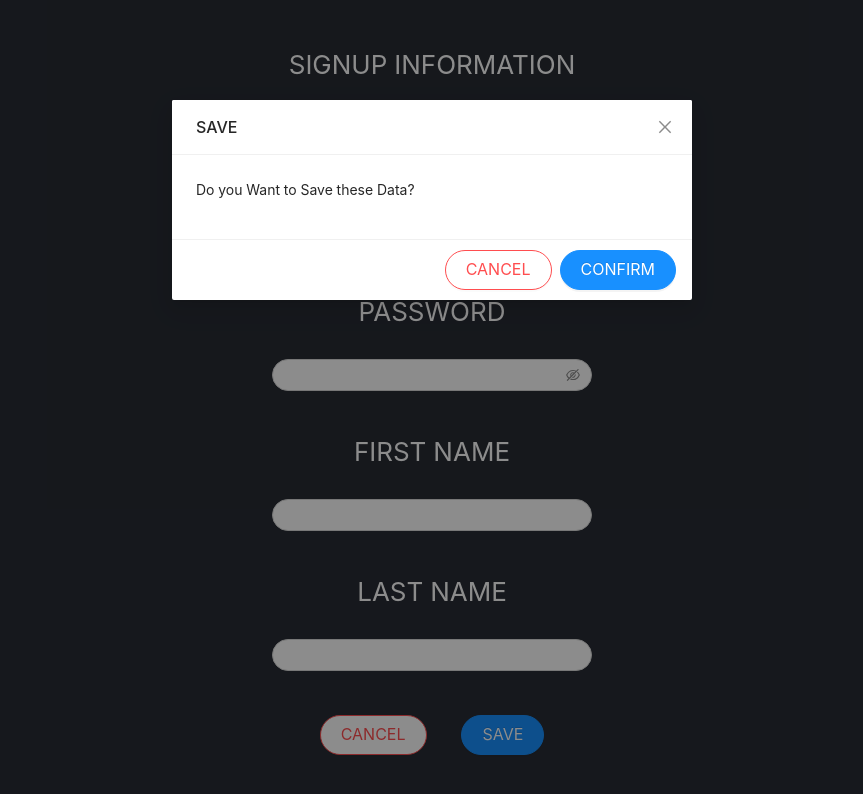
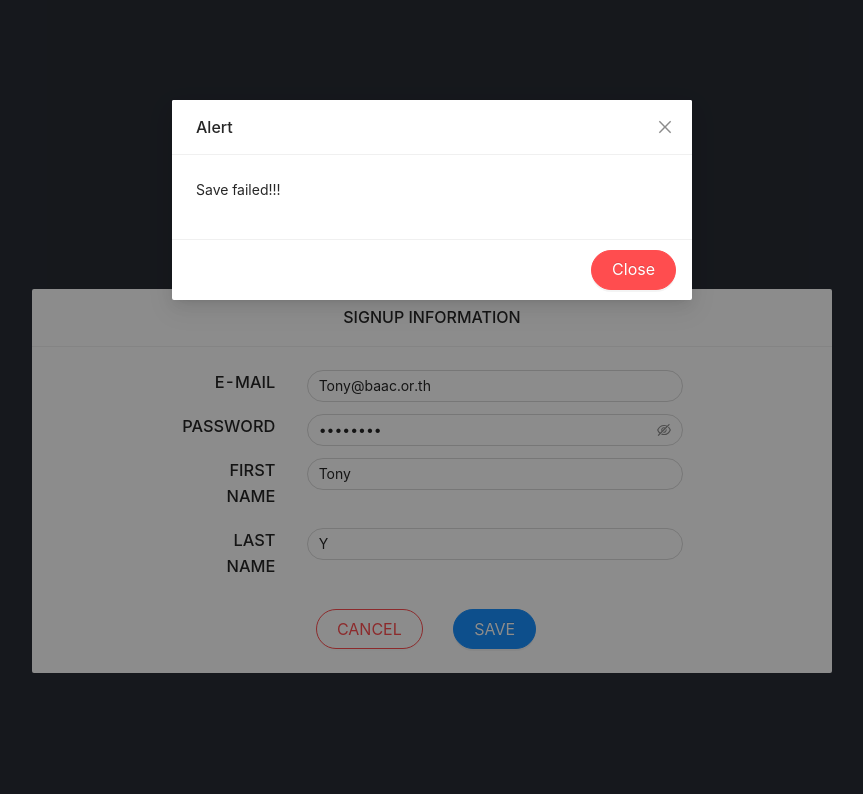
Before and after one commit to WanitchT/local-guide-gui, a React (Create React App) app: page /singup in a window 1280 px wide. Both pictures are taken after a click on the button "SAVE". Shown: the top 794 px of the page, without its empty margins (208-1071 px from the left). Built offline with nearby package versions, Linux system fonts and the light colour scheme; no server answers.

Commit message:
[Edited]:

```diff
--- a/package.json
+++ b/package.json
@@ -8,7 +8,9 @@
     "@testing-library/user-event": "^7.2.1",
     "antd": "^4.5.1",
     "axios": "^0.19.2",
+    "bootstrap": "^4.5.1",
     "react": "^16.13.1",
+    "react-bootstrap": "^1.3.0",
     "react-dom": "^16.13.1",
     "react-router-dom": "^5.2.0",
     "react-scripts": "3.4.1"
--- a/src/page/Login.js
+++ b/src/page/Login.js
@@ -12,7 +12,7 @@ class Login extends React.Component {
     this.state = {
       logo: "./display.svg",
       display: "./display.jpg",
-      txtUsername: "wan.te@baac.or.th",
+      txtUsername: "Tony@baac.or.th",
       txtPassword: "12345678"
     }
   }
@@ -40,30 +40,8 @@ class Login extends React.Component {
   handleSubmit = event => {
     event.preventDefault();
 
-    // const user = {
-    //   txtUsername: this.state.txtUsername,
-    //   txtPassword: this.state.txtPassword,
-    // };
-    // console.log(user)
-
-    //axios.post(`http://localhost:8448/`, { user })
-    // axios.post(`http://baac.topwork.asia:8445/api/user/signin`, { user },
-    //   {headers: {
-    //     'Content-Type': 'application/json',
-    //   }})
-    //   .then(res => {
-    //     console.log(res);
-    //     console.log(res.data);
-    //     if (res.data.message == "success") {
-    //       this.showModalSuccess();
-    //     } else {
-    //       this.showModalAlert();
-    //     }
-    //   }
-    // )
-
     var axios = require('axios');
-    var data = JSON.stringify({"txtUsername": this.state.txtUsername,"txtPassword":this.state.txtPassword});
+    var data = JSON.stringify({"email": this.state.txtUsername,"password":this.state.txtPassword});
     console.log(data)
 
     var config = {
@@ -92,7 +70,6 @@ class Login extends React.Component {
       this.showModalAlert();
     });
   }
-
 
   render() {
     return (
--- a/src/page/Signup.js
+++ b/src/page/Signup.js
@@ -1,6 +1,6 @@
 import React from 'react';
 import '../App.css';
-import { Modal, Button, Input, Row, Col, Layout, Menu } from 'antd';
+import { Modal, Button, Input, Row, Col, Layout, Menu, Card, Form } from 'antd';
 import 'antd/dist/antd.css';
 import { BrowserRouter as Router, Switch, Route, Link } from "react-router-dom";
 
@@ -10,85 +10,157 @@ class Signup extends React.Component {
     this.state = {
       logo: "./display.svg",
       display: "./display.jpg",
-      txtEmail: "",
-      txtUserPassword: "",
-      txtFirstName: "",
-      txtLastName: ""
+      txtUsername: "Tony@baac.or.th",
+      txtPassword: "12345678",
+      txtFirstName: "Tony",
+      txtLastName: "Y"
     }
   }
 
-  showModal = () => {
+  showModalSuccess = () => {
     this.setState({
-      visible: true,
+      visiblesuccess: true,
     });
   };
 
-  handleOk = e => {
-    console.log(e);
+  showModalAlert = () => {
     this.setState({
-      visible: false,
+      visiblealert: true,
     });
   };
 
   handleCancel = e => {
     console.log(e);
     this.setState({
+      visiblesuccess: false,
+      visiblealert: false,
+    });
+  };
+
+  handleSubmit = e => {
+    console.log(e);
+    this.setState({
       visible: false,
     });
+
+    var axios = require('axios');
+    var data = JSON.stringify({"email": this.state.txtUsername, "password":this.state.txtPassword, "firstname": this.state.txtFirstName, "lastname":this.state.txtLastName});
+    console.log(data)
+
+    var config = {
+      method: 'post',
+      url: 'https://fighto-api.topwork.asia/api/user/signup',
+      headers: {
+        'Content-Type': 'application/json'
+      },
+      data : data,
+      reponseType: {
+        'Content-Type': 'application/json'
+      }
+    };
+
+    axios(config)
+    .then(res => {
+      console.log(JSON.stringify(res.data));
+      if (res.data.success == true) {
+        this.showModalSuccess();
+      } else {
+        this.showModalAlert();
+      }
+    })
+    .catch(error =>{
+      console.log(error);
+      this.showModalAlert();
+    });
+
   };
 
   render() {
     return (
       <div className="App">
         <div className="App-display">
-          <br />
-          <p>SIGNUP INFORMATION</p>
-          <br />
-          <p>E-MAIL</p>
-          <Input style={{ width: '25%', borderRadius: 50 }} value={this.state.txtEmail} onChange={(e) => {
+        <img src={this.state.logo} width="500px" alt="Logo" />
+        <Card title="SIGNUP INFORMATION" bordered={false} style={{ width: 800 }}>
+          <Row>
+            <Col span={4}></Col>
+            <Col span={3} style={{ textAlign: "right" }}><h3>E-MAIL</h3></Col>
+            <Col span={1}></Col>
+            <Col span={12}>
+              <Input style={{ borderRadius: 50 }} value={this.state.txtUsername} onChange={(e) => {
                 this.setState({
-                txtEmail: e.target.value
+                  txtUsername: e.target.value
                 })
               }}></Input>
-          <br />
-          <p>PASSWORD</p>
-          <Input.Password style={{ width: '25%', borderRadius: 50 }} value={this.state.txtUserPassword} onChange={(e) => {
+            </Col>
+          </Row>
+          <Row><Col span={24} style={{ height: "10px" }}></Col></Row>
+          <Row>
+            <Col span={4}></Col>
+            <Col span={3} style={{ textAlign: "right" }}><h3>PASSWORD</h3></Col>
+            <Col span={1}></Col>
+            <Col span={12}>
+              <Input.Password style={{ borderRadius: 50 }} value={this.state.txtPassword} onChange={(e) => {
                 this.setState({
-                txtUserPassword: e.target.value
+                  txtPassword: e.target.value
                 })
               }}></Input.Password>
-          <br />
-          <p>FIRST NAME</p>
-          <Input style={{ width: '25%', borderRadius: 50 }} value={this.state.txtFirstName} onChange={(e) => {
+            </Col>
+          </Row>
+          <Row><Col span={24} style={{ height: "10px" }}></Col></Row>
+          <Row>
+            <Col span={4}></Col>
+            <Col span={3} style={{ textAlign: "right" }}><h3>FIRST NAME</h3></Col>
+            <Col span={1}></Col>
+            <Col span={12}>
+              <Input style={{ borderRadius: 50 }} value={this.state.txtFirstName} onChange={(e) => {
                 this.setState({
                   txtFirstName: e.target.value
                 })
               }}></Input>
-          <br />
-          <p>LAST NAME</p>
-          <Input style={{ width: '25%', borderRadius: 50 }} value={this.state.txtLastName} onChange={(e) => {
+            </Col>
+          </Row>
+          <Row><Col span={24} style={{ height: "10px" }}></Col></Row>
+          <Row>
+            <Col span={4}></Col>
+            <Col span={3} style={{ textAlign: "right" }}><h3>LAST NAME</h3></Col>
+            <Col span={1}></Col>
+            <Col span={12}>
+              <Input style={{ borderRadius: 50 }} value={this.state.txtLastName} onChange={(e) => {
                 this.setState({
                   txtLastName: e.target.value
                 })
               }}></Input>
+            </Col>
+          </Row>
           <br />
-          <div>
-            <Button shape="round" size="large" danger><Link to="/login">CANCEL</Link></Button>&nbsp;&nbsp;&nbsp;&nbsp;&nbsp;
-            <Button type="primary" shape="round" size="large" onClick={this.showModal}>SAVE</Button>
+          <Row>
+            <Col span={8}></Col>
+            <Col span={4} style={{ algin: "left" }}><Button shape="round" size="large" danger><Link to="/login">CANCEL</Link></Button></Col>
+            <Col span={4} style={{ algin: "left" }}><Button type="primary" shape="round" size="large" onClick={this.handleSubmit}>SAVE</Button></Col>
+          </Row>
           <Modal
-              title="SAVE"
-              visible={this.state.visible}
-              onOk={this.handleOk}
+            title="SUCCESS"
+            visible={this.state.visiblesuccess}
             onCancel={this.handleCancel}
             footer={[
-                <Button key="back" onClick={this.handleCancel} shape="round" size="large" danger>CANCEL</Button>,
-                <Button key="submit" type="primary" onClick={this.handleOk} shape="round" size="large"><Link to="/login">CONFIRM</Link></Button>,
+              <Button key="back" hidden>Return</Button>,
+              <Button key="submit" type="primary" onClick={this.handleCancel} shape="round" size="large"><Link to="/login">OK</Link></Button>,
             ]}
           >
-              <p>Do you Want to Save these Data?</p>
+            <p>Save Successfully.</p>
           </Modal>
-          </div>
-          <br />
+          <Modal
+            title="Alert"
+            visible={this.state.visiblealert}
+            onCancel={this.handleCancel}
+            footer={[
+              <Button key="back" hidden>Return</Button>,
+              <Button key="submit" type="primary" onClick={this.handleCancel} shape="round" size="large" danger>Close</Button>,
+            ]}
+          >
+            <p>Save failed!!!</p>
+          </Modal>
+          </Card>
         </div>
       </div>
     )
--- a/src/page/UserPage.js
+++ b/src/page/UserPage.js
@@ -1,8 +1,10 @@
 import React from 'react';
 import '../App.css';
-import { Modal, Button, Input, Row, Col, Layout, Menu } from 'antd';
+import { Modal, Button, Input, Row, Col, Layout, Menu, Card, Select, Form } from 'antd';
 import 'antd/dist/antd.css';
 import { BrowserRouter as Router, Switch, Route, Link } from "react-router-dom";
+
+const { Option } = Select;
 
 class UserPage extends React.Component {
   constructor(props) {
@@ -10,11 +12,7 @@ class UserPage extends React.Component {
     this.state = {
       logo: "./display.svg",
       display: "./display.jpg",
-      txtUserID: "",
-      txtUserPassword: "",
-      txtFirstName: "",
-      txtLastName: "",
-      txtEmail: ""
+      txtProvince: ""
     }
   }
 
@@ -42,60 +40,58 @@ class UserPage extends React.Component {
     return (
       <div className="App">
         <div className="App-display">
-          <br />
-          <p>SEARCH LOCAL GUIDE</p>
-          <br />
-          <p>USER ID</p>
-          <Input style={{ width: '25%', borderRadius: 50 }} value={this.state.txtUserID} onChange={(e) => {
-              this.setState({
-                txtUserID: e.target.value
-              })
-          }}></Input>
-          <br />
-          <p>PASSWORD</p>
-          <Input style={{ width: '25%', borderRadius: 50 }} value={this.state.txtUserPassword} onChange={(e) => {
-              this.setState({
-                txtUserPassword: e.target.value
-              })
-          }}></Input>
-          <br />
-          <p>FIRST NAME</p>
-          <Input style={{ width: '25%', borderRadius: 50 }} value={this.state.txtFirstName} onChange={(e) => {
-              this.setState({
-                txtFirstName: e.target.value
-              })
-          }}></Input>
-          <br />
-          <p>LAST NAME</p>
-          <Input style={{ width: '25%', borderRadius: 50 }} value={this.state.txtLastName} onChange={(e) => {
-              this.setState({
-                txtLastName: e.target.value
-              })
-          }}></Input>
-          <br />
-          <p>E-MAIL</p>
-          <Input style={{ width: '25%', borderRadius: 50 }} value={this.state.txtEmail} onChange={(e) => {
-              this.setState({
-                txtEmail: e.target.value
-              })
-          }}></Input>
-          <br />
-          <div>
-            <Button shape="round" size="large" danger><Link to="/login">CANCEL</Link></Button>&nbsp;&nbsp;&nbsp;&nbsp;&nbsp;
-            <Button type="primary" shape="round" size="large" onClick={this.showModal}>SAVE</Button>
-            <Modal
-              title="SAVE"
+          <Card title="SEARCH LOCAL GUIDE" bordered={false} style={{ width: 800 }}>
+          <Row>
+            <Col span={4}></Col>
+            <Col span={4} style={{ algin: "right" }}><h3>PROVINCE</h3></Col>
+            <Col span={12}>
+              <Form.Item>
+                <Select
+                  placeholder="Select..."
+                  allowClear
+                >
+                  <Option value="10">กรุงเทพมหานคร</Option>
+                  <Option value="11">นนทบุรี</Option>
+                  <Option value="12">นครนายก</Option>
+                </Select>
+              </Form.Item>
+            </Col>
+          </Row>
+          <Row>
+            <Col span={1}></Col>
+            <Col span={7} style={{ algin: "right" }}><h3>TOURIST ATTRACTION</h3></Col>
+            <Col span={12}>
+              <Form.Item>
+                <Select
+                  placeholder="Select..."
+                  allowClear
+                >
+                  <Option value="10">กรุงเทพมหานคร</Option>
+                  <Option value="11">นนทบุรี</Option>
+                  <Option value="12">นครนายก</Option>
+                </Select>
+              </Form.Item>
+            </Col>
+          </Row>
+          <Row>
+            <Col span={8}></Col>
+            <Col span={4} style={{ algin: "left" }}>
+              <Button type="primary" shape="round" size="large" onClick={this.showModal}>SEARCH</Button>
+              <Modal
+              title="SEARCH"
               visible={this.state.visible}
               onOk={this.handleOk}
               onCancel={this.handleCancel}
               footer={[
-                <Button key="back" onClick={this.handleCancel} shape="round" size="large" danger>CANCEL</Button>,
-                <Button key="submit" type="primary" onClick={this.handleOk} shape="round" size="large"><Link to="/login">CONFIRM</Link></Button>,
+                <Button key="back" onClick={this.handleCancel} shape="round" size="large" hidden>CANCEL</Button>,
+                <Button key="submit" type="primary" onClick={this.handleOk} shape="round" size="large"><Link to="/userPage">OK</Link></Button>,
               ]}
             >
-              <p>Do you Want to Save these Data?</p>
+              <p>Search Success...</p>
             </Modal>
-          </div>
+            </Col>
+          </Row>
+          </Card>
           <br />
         </div>
       </div>
```
Also changed, not shown: 1 other file (tests, documents, lock files or other folders). Lines whose indentation alone changed are shown as unchanged.
